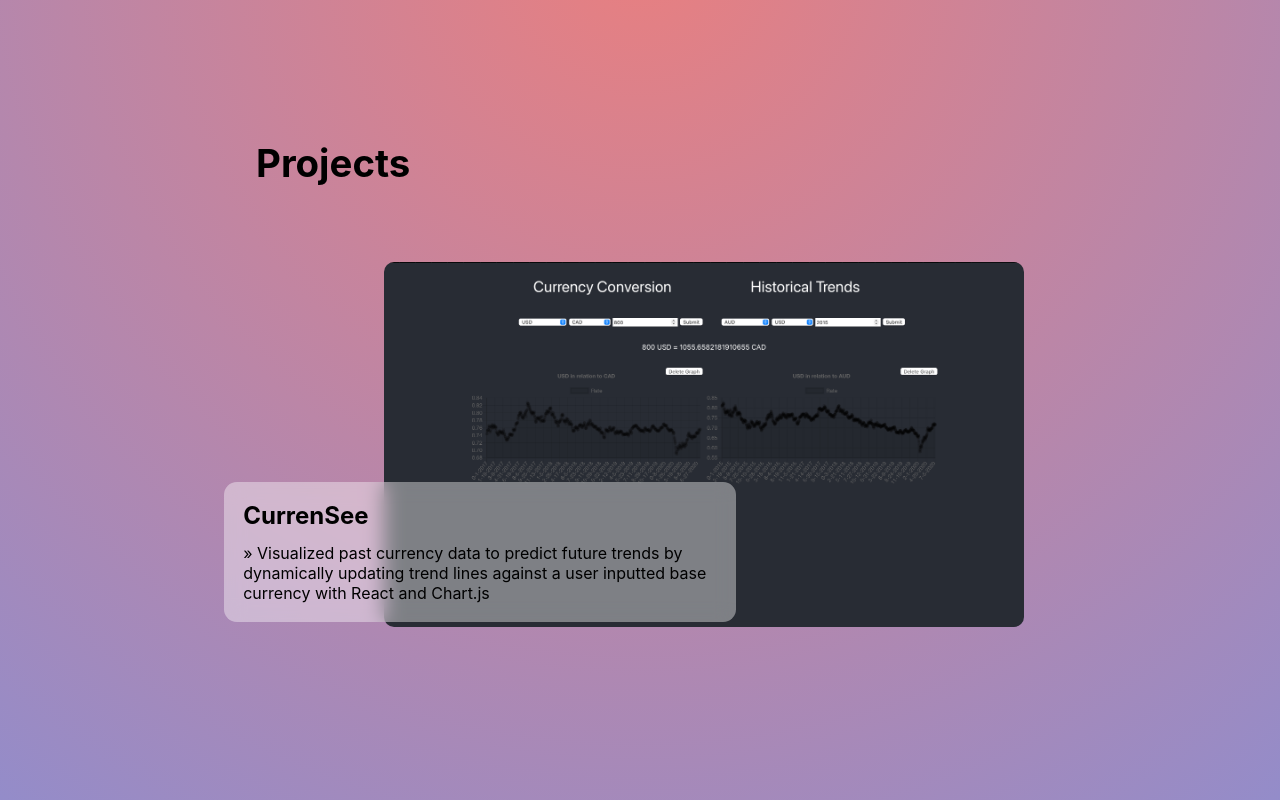
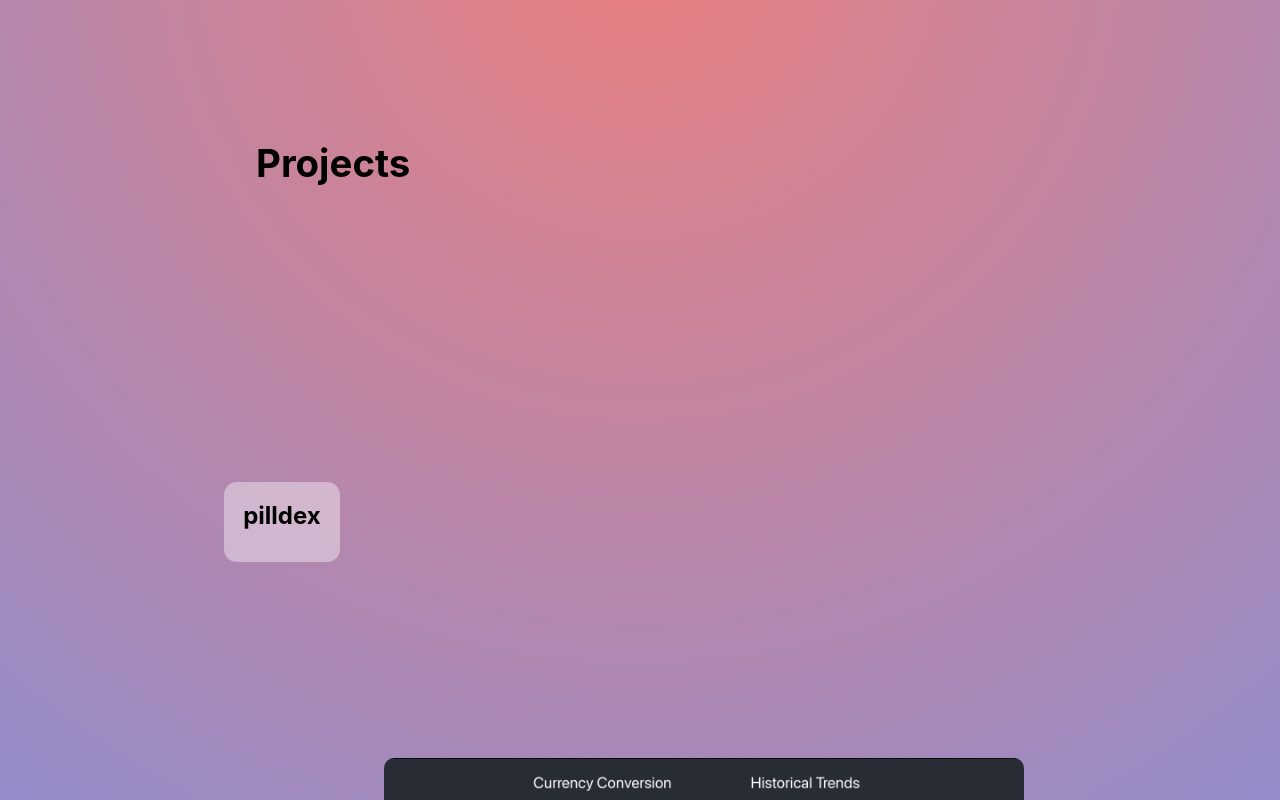
Before and after one commit to mpchow/personalWebsite_V2, a React (Create React App) app: page / in a window 1280 px wide. Shown: the part 2140-2940 px from the top of the page. Built offline with nearby package versions, Linux system fonts and the light colour scheme.

Commit message:
Clean up prop handling

```diff
--- a/src/components/Project/project.css
+++ b/src/components/Project/project.css
@@ -5,6 +5,7 @@
 
 
 .project-box {
+   height: 70vh;
    margin-top: -5vw;
 }
 
--- a/src/components/Project/project.js
+++ b/src/components/Project/project.js
@@ -12,11 +12,11 @@ class Project extends React.Component {
       return (
          <div className="project-box">
             <div className="project-description">
-               <h1>{this.props.title}</h1>
-               <p>{this.props.description}</p>
+               <h1>{this.props.details.title}</h1>
+               <p>{this.props.details.description}</p>
             </div>
             <div className="project-image">
-               <img src={this.props.image} alt=""/>
+               <img src={this.props.details.image} alt=""/>
             </div>
          </div>
       );
--- a/src/components/Projects/projects.js
+++ b/src/components/Projects/projects.js
@@ -9,7 +9,14 @@ import CurrenSee from '../../images/CurrenSee.png';
 class Projects extends React.Component {
    constructor(props) {
       super(props);
-      this.state = {projectsList: [{title: "CurrenSee", description: "» Visualized past currency data to predict future trends by dynamically updating trend lines against a user inputted base currency with React and Chart.js", image: CurrenSee, link: "", github: ""}, {title: "FOEX", description: "", image: "", link: ""}]};
+      this.state = {
+         projectsList: [
+            {title: "pilldex", description: "", image: "", link: null, github: ""},
+            {title: "CurrenSee", description: "Visualized past currency data to predict future trends by dynamically updating trend lines against a user inputted base currency with React and Chart.js", image: CurrenSee, link: "", github: ""},
+            {title: "FOEX", description: "", image: "", link: "", github: ""},
+         ],
+         projectsArchive: []
+      };
    }
 
    render() {
@@ -18,14 +25,14 @@ class Projects extends React.Component {
             <div className="projects-box">
                <h1 className="projects-title">Projects</h1>
 
-               {this.state.projectsList.map( project => <Project title={project.title} description={project.description} image={project.image}/>)}
-{/*
+               {this.state.projectsList.map( project => <Project details={project}/>)}
+            </div>
+
+            {/*
 
                <div className="projects-archive">
                   <h1 className="projects-title">Archive</h1>
                </div> */}
-            </div>
-
 
          </div>
       );
```
